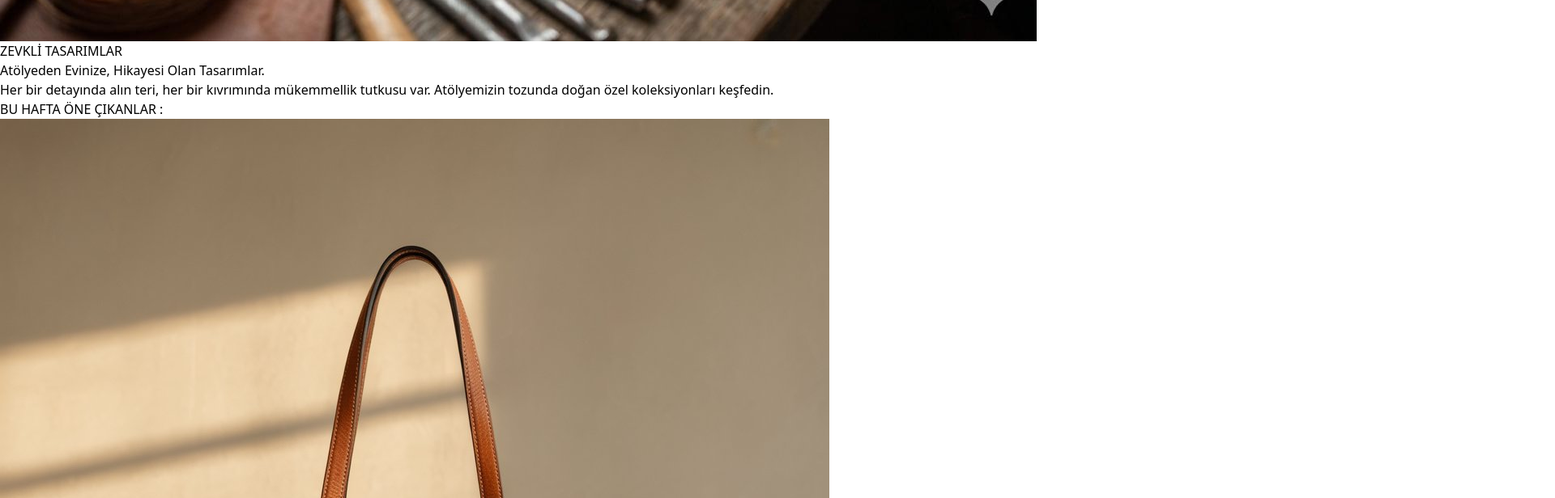
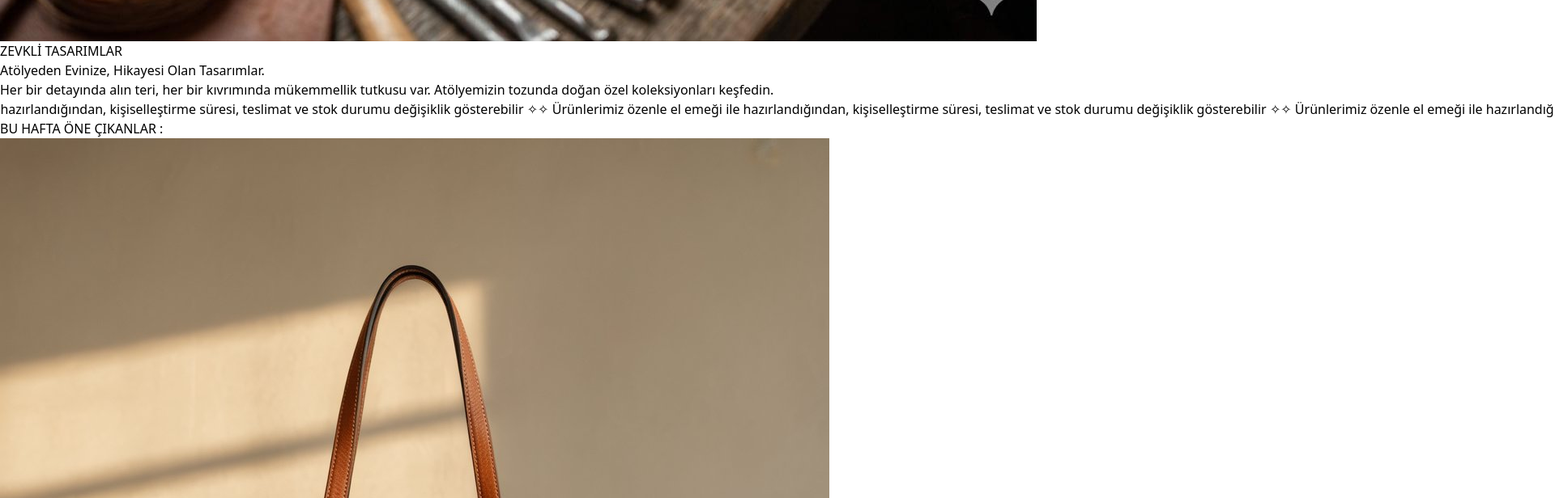
Before and after one commit to vasakz/ecommerce-app, a React (Vite) app: page /atolye in a window 1280 px wide. Shown: the part 1440-2056 px from the top of the page at 81% size, 1920 px wide, since content can reach past the window. Built offline with nearby package versions, Linux system fonts and the light colour scheme.

Commit message:
style: Bilgilendirme yazısı eklendi.

```diff
--- a/src/pages/Atolye/Atolye.jsx
+++ b/src/pages/Atolye/Atolye.jsx
@@ -121,6 +121,32 @@ function Atolye() {
         </div>
       </div>
 
+
+     {/* Kayan Yazı (Marquee) */}
+      <div className="w-full bg-stone-100/80 border-y border-stone-200 py-2.5 overflow-hidden flex items-center">
+        {/* Kayan yazı animasyonu için mini CSS */}
+        <style>
+          {`
+            @keyframes marquee {
+              0% { transform: translateX(0%); }
+              100% { transform: translateX(-100%); }
+            }
+            .animate-marquee {
+              display: flex;
+              white-space: nowrap;
+              animation: marquee 35s linear infinite;
+            }
+          `}
+        </style>
+
+        <div className="animate-marquee text-[11px] tracking-[0.25em] text-stone-600 font-medium uppercase">
+          {/* Kusursuz ve kesintisiz bir döngü için metni yan yana ekliyoruz */}
+          <span className="mx-12">✧ Ürünlerimiz özenle el emeği ile hazırlandığından, kişiselleştirme süresi, teslimat ve stok durumu değişiklik gösterebilir ✧</span>
+          <span className="mx-12">✧ Ürünlerimiz özenle el emeği ile hazırlandığından, kişiselleştirme süresi, teslimat ve stok durumu değişiklik gösterebilir ✧</span>
+          <span className="mx-12">✧ Ürünlerimiz özenle el emeği ile hazırlandığından, kişiselleştirme süresi, teslimat ve stok durumu değişiklik gösterebilir ✧</span>
+        </div>
+      </div>
+
       {/* Ürün Slider */}
       <div className="max-w-7xl mx-auto px-6 py-12">
         <h2 className="text-sm font-bold tracking-widest mb-6">BU HAFTA ÖNE ÇIKANLAR :</h2>
```
